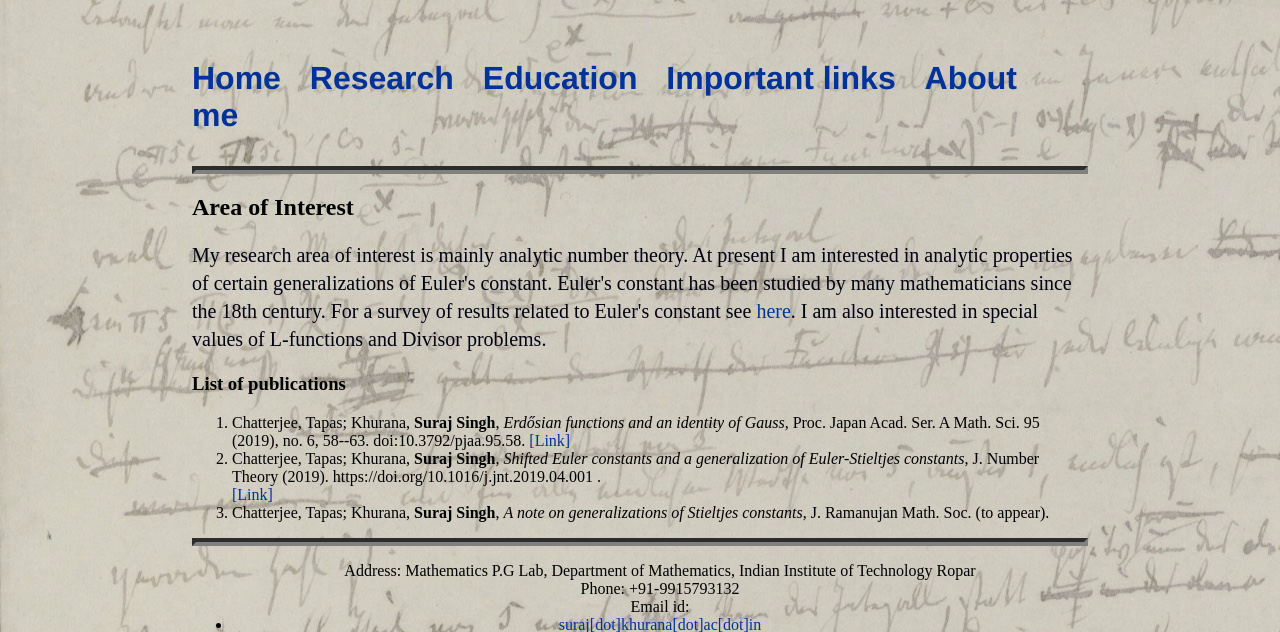
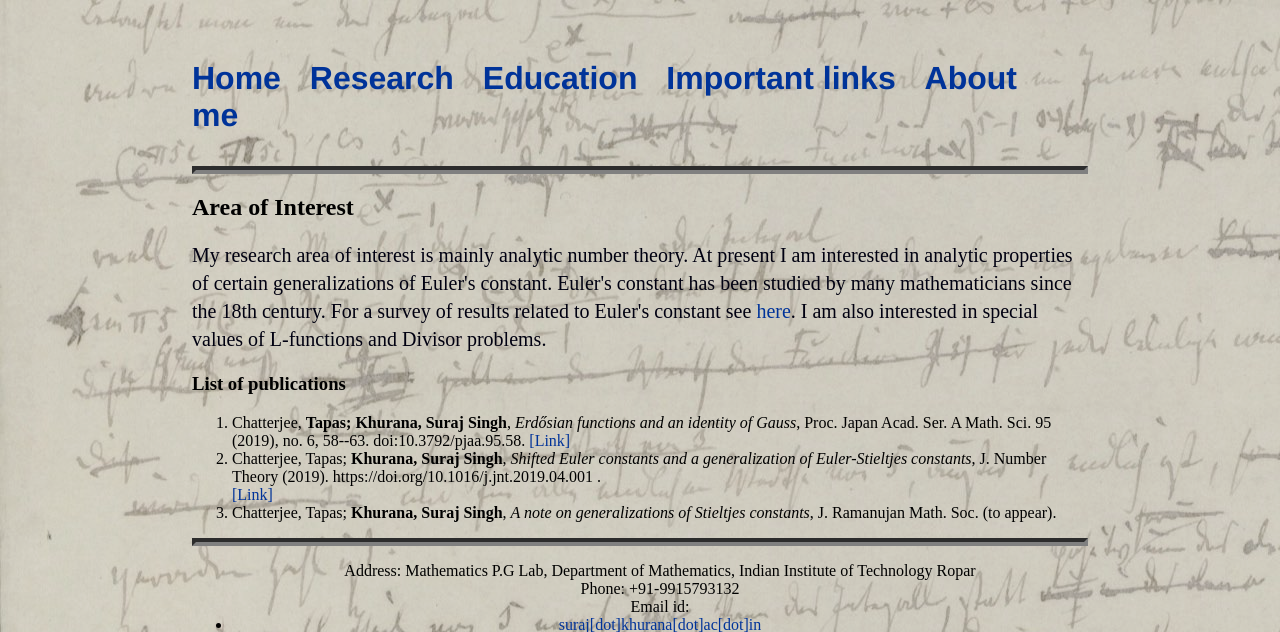
Before and after one commit to Suraj-Singh-Khurana/Suraj-Singh-Khurana.github.io, a Jekyll site: the page built from research/index.html, in a window 1280 px wide, cut to the strip 0-632 px from the top of the page. Built offline with Jekyll 4.4.1, drawn with Linux system fonts in a browser that asks for light colours; part of the change alters nothing that is shown.

```diff
--- a/research/index.html
+++ b/research/index.html
@@ -11,15 +11,15 @@ title: Suraj Singh, Research Scholar
 	</p>
 	<h3> List of publications </h3>
 	<ol>
-  <li>Chatterjee, Tapas; Khurana, <b>Suraj Singh</b>, <i>Erdősian functions and an identity of Gauss</i>,
+  <li>Chatterjee, <b>Tapas; Khurana, Suraj Singh</b>, <i>Erdősian functions and an identity of Gauss</i>,
  Proc. Japan Acad. Ser. A Math. Sci. 95 (2019), no. 6, 58--63. doi:10.3792/pjaa.95.58.
 	<a href="https://projecteuclid.org/euclid.pja/1559268171">
 		[Link]</a>  </li>
-  <li>Chatterjee, Tapas; Khurana, <b>Suraj Singh</b>, <i>Shifted Euler constants and a generalization of Euler-Stieltjes constants</i>,
+  <li>Chatterjee, Tapas; <b>Khurana, Suraj Singh</b>, <i>Shifted Euler constants and a generalization of Euler-Stieltjes constants</i>,
  J. Number Theory (2019). https://doi.org/10.1016/j.jnt.2019.04.001 .<br>
 	<a href="https://doi.org/10.1016/j.jnt.2019.04.001">
 		[Link]</a>  </li>
-  <li>Chatterjee, Tapas; Khurana, <b>Suraj Singh</b>, <i>A note on generalizations of Stieltjes constants</i>,
+  <li>Chatterjee, Tapas; <b>Khurana, Suraj Singh</b>, <i>A note on generalizations of Stieltjes constants</i>,
  J. Ramanujan Math. Soc. (to appear). </li>
 </ol>
 </div><!-- /.blurb -->
```
